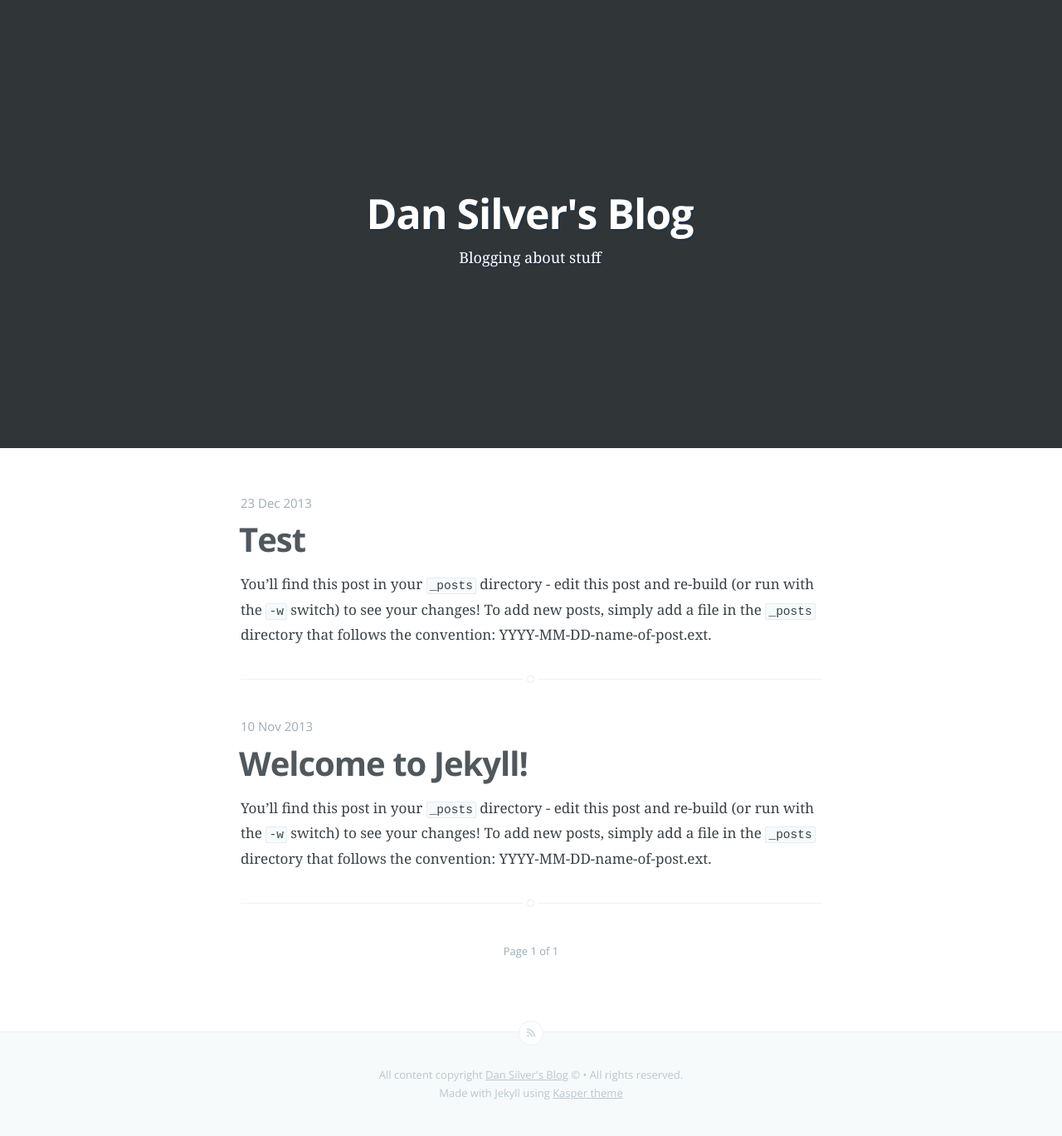
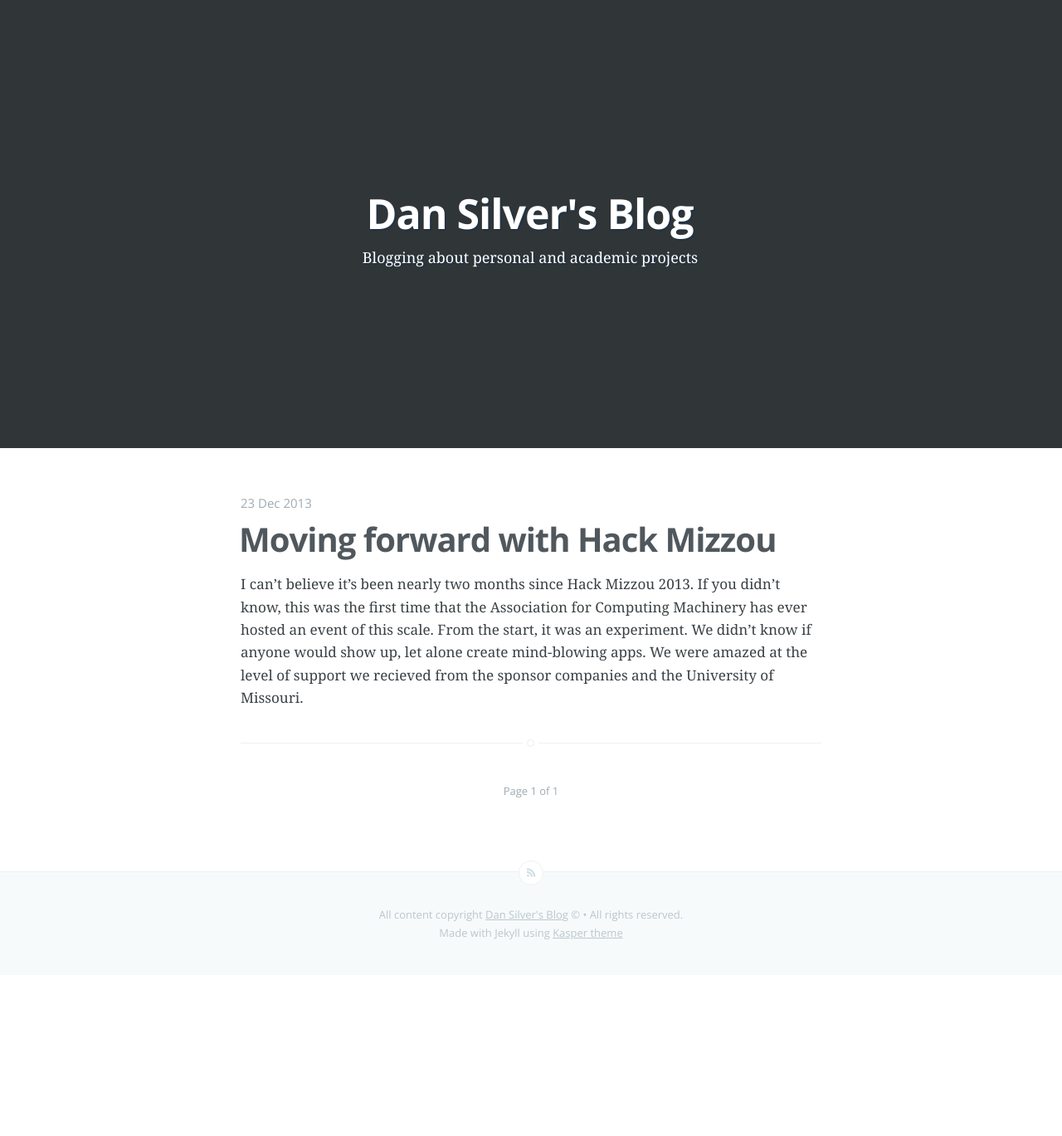
Before and after one commit to dan-silver/dan-silver, a Jekyll site: the page built from index.html, in a window 1280 px wide. Shown: the whole page at 83% size. Built offline with Jekyll 4.4.1, drawn with Linux system fonts in a browser that asks for light colours; Markdown is read by kramdown in place of the engine named in the settings; the list of posts is cut into pages by our own code; after the commit the page ends 1175 px from its top, so only the background shows below that.

Commit message:
Renamed file

```diff
--- a/_config.yml
+++ b/_config.yml
@@ -1,5 +1,5 @@
 name: Dan Silver's Blog
-description: Blogging about stuff
+description: Blogging about personal and academic projects
 meta_description: "Dan Silver's Blog"
 
 markdown: redcarpet
--- a/_posts/2013-11-10-welcome-to-jekyll.markdown
+++ /dev/null
@@ -1,24 +0,0 @@
----
-layout: post
-title:  "Welcome to Jekyll!"
-date:   2013-11-10 10:18:00
-categories: jekyll update
----
-
-You'll find this post in your `_posts` directory - edit this post and re-build (or run with the `-w` switch) to see your changes!
-To add new posts, simply add a file in the `_posts` directory that follows the convention: YYYY-MM-DD-name-of-post.ext.
-
-Jekyll also offers powerful support for code snippets:
-
-{% highlight ruby %}
-def print_hi(name)
-  puts "Hi, #{name}"
-end
-print_hi('Tom')
-#=> prints 'Hi, Tom' to STDOUT.
-{% endhighlight %}
-
-Check out the [Jekyll docs][jekyll] for more info on how to get the most out of Jekyll. File all bugs/feature requests at [Jekyll's GitHub repo][jekyll-gh].
-
-[jekyll-gh]: https://github.com/mojombo/jekyll
-[jekyll]:    http://jekyllrb.com
--- /dev/null
+++ b/_posts/2013-12-23-hack-mizzou.markdown
@@ -0,0 +1,30 @@
+---
+layout: post
+title:  "Moving forward with Hack Mizzou"
+date:   2013-12-23 10:18:00
+categories: Hack Mizzou
+---
+
+I can't believe it's been nearly two months since Hack Mizzou 2013.  If you didn't know, this was the first time that the Association for Computing Machinery has ever hosted an event of this scale.  From the start, it was an experiment.  We didn't know if anyone would show up, let alone create mind-blowing apps.  We were amazed at the level of support we recieved from the sponsor companies and the University of Missouri.
+
+* The sponsors donated an incredible total of $3,850
+* We spent $2,684 total which includes everything from reserving the room to advertisements in the mass MU Info email.
+* We raised $1,166 for the Association for Computing Machinery from 7 company sponsors
+* [13 teams][projects] finished their apps and presented at the end of the day
+* 103 resumes were sent to the sponsor companies
+* Students travelled from Truman and Rolla to participate.
+* The College of Engineering supported us [before][coe-tweet] and [after][coe-article] the event
+
+### Broader App Categories
+In the days before Hack Mizzou we realized that the categories were too specific.  Unfortunately, we couldn't change them since teams had already started planning apps for specific categories.  Next year, I'd like to see us adpot the ranking system used at [Hack the Midwest][hack-the-midwest] and [Compute Midwest][compute-midwest].  The categories were "Best In Show", "Most Entertaining" and "Most Technically Challenging" in addition to sponsor API prizes. Their categories allow participants to focus on creating an amazng app first, which can then fall into any category.
+
+### Multi-day event
+Like I said, this was an experiment to learn how to organize events. Now that we have some practice, I think we should take Hack Mizzou to the next level by making it a weekend long event.  More time will allow better apps to be built. Also, this will attract more developers from other schools since too many people declined since only one day of hacking wasn't worth the travel time.
+
+###
+
+[compute-midwest]: http://www.computemidwest.com/2013/#nav-hackathon
+[hack-the-midwest]: http://www.hackthemidwest.com/
+[projects]: https://www.hackerleague.org/hackathons/hack-mizzou/hacks
+[coe-tweet]: https://twitter.com/mizzouengineer/status/390937225002635264
+[coe-article]: http://engineering.missouri.edu/2013/11/coders-complete-first-large-scale-mu-hackathon/
--- a/_posts/2013-12-23-test-post.markdown
+++ /dev/null
@@ -1,24 +0,0 @@
----
-layout: post
-title:  "Test"
-date:   2013-12-23 10:18:00
-categories: jekyll update
----
-
-You'll find this post in your `_posts` directory - edit this post and re-build (or run with the `-w` switch) to see your changes!
-To add new posts, simply add a file in the `_posts` directory that follows the convention: YYYY-MM-DD-name-of-post.ext.
-
-Jekyll also offers powerful support for code snippets:
-
-{% highlight ruby %}
-def print_hi(name)
-  puts "Hi, #{name}"
-end
-print_hi('Tom')
-#=> prints 'Hi, Tom' to STDOUT.
-{% endhighlight %}
-
-Check out the [Jekyll docs][jekyll] for more info on how to get the most out of Jekyll. File all bugs/feature requests at [Jekyll's GitHub repo][jekyll-gh].
-
-[jekyll-gh]: https://github.com/mojombo/jekyll
-[jekyll]:    http://jekyllrb.com
```
